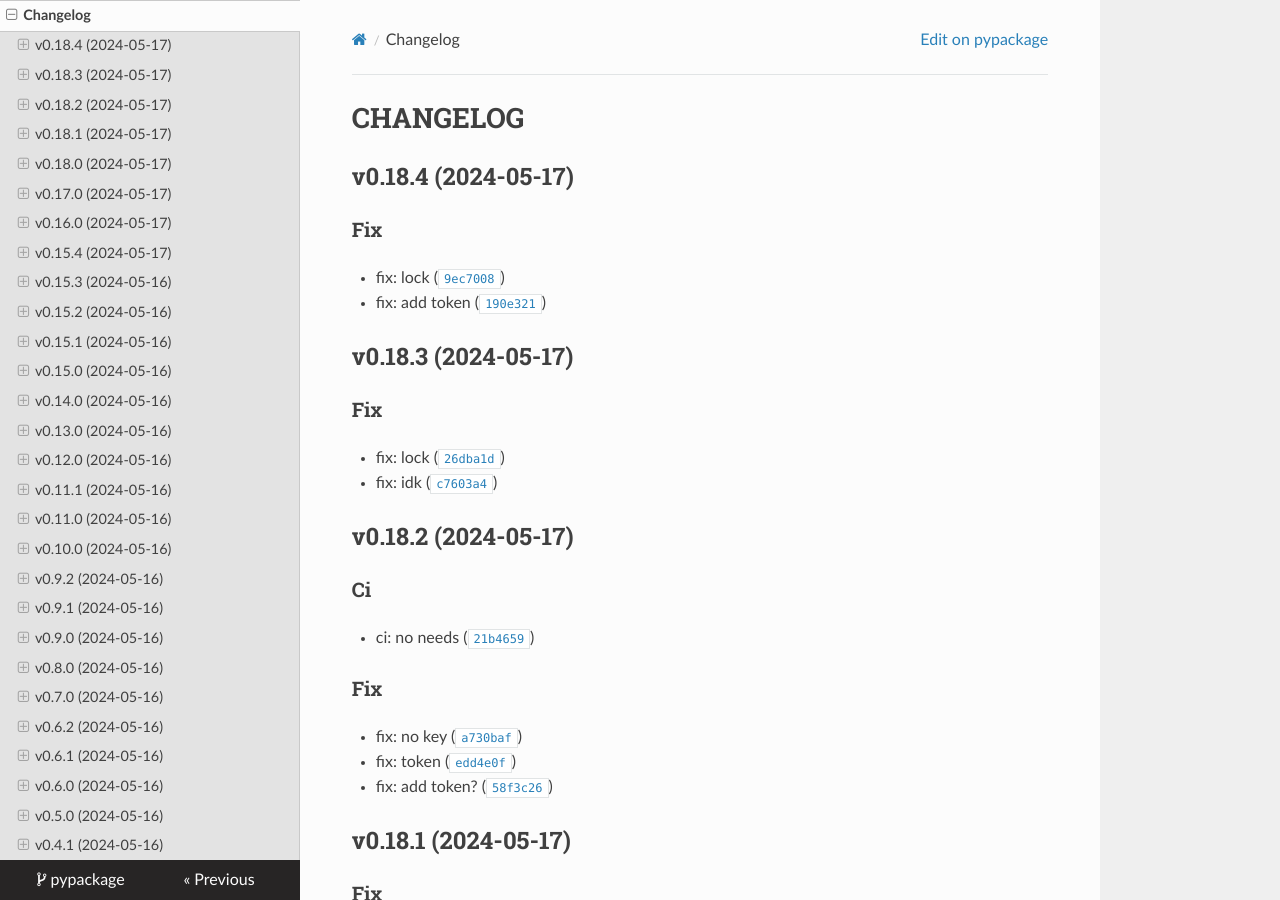
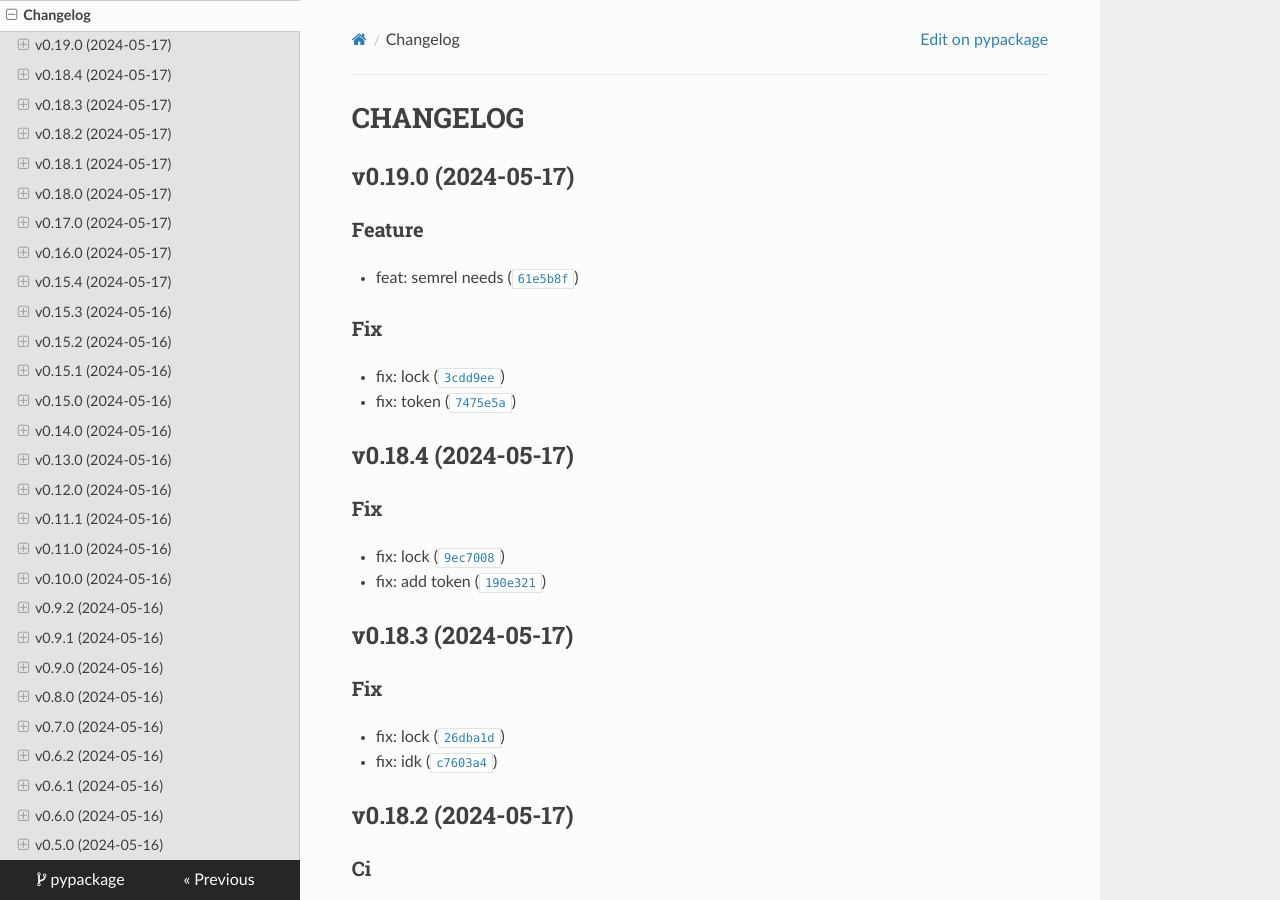
Before and after one commit to jjjermiah/pypackage, an MkDocs documentation site: the page built from docs/CHANGELOG.md, in a window 1280 px wide and 900 px high. Built offline with MkDocs 1.6.1, drawn with Linux system fonts in a browser that asks for light colours; nearby versions of some CDN libraries.

Commit message:
0.19.0
Automatically generated by python-semantic-release

```diff
--- a/docs/CHANGELOG.md
+++ b/docs/CHANGELOG.md
@@ -1,5 +1,18 @@
 # CHANGELOG
 
+
+
+## v0.19.0 (2024-05-17)
+
+### Feature
+
+* feat: semrel needs ([`61e5b8f`](https://github.com/jjjermiah/pypackage/commit/61e5b8f7e977ee6e9e9044dacdf959636bb68d91))
+
+### Fix
+
+* fix: lock ([`3cdd9ee`](https://github.com/jjjermiah/pypackage/commit/3cdd9ee834bad7dbbd78375787efa9041d078a3f))
+
+* fix: token ([`7475e5a`](https://github.com/jjjermiah/pypackage/commit/7475e5aa57e79e31fcab3a87e9ae80942acd7e8a))
 
 
 ## v0.18.4 (2024-05-17)
--- a/pyproject.toml
+++ b/pyproject.toml
@@ -3,7 +3,7 @@
 #__________________________________________________________________________________________________#
 [project]
 name = "testmypixipkg"
-version = "0.18.4"
+version = "0.19.0"
 description = "Add a short description here"
 license = "MIT"
 readme = "README.md"
--- a/src/testmypixipkg/__init__.py
+++ b/src/testmypixipkg/__init__.py
@@ -1,3 +1,3 @@
 """This is a docstring for the public package."""
 
-version = "0.18.4"
+version = "0.19.0"
```
